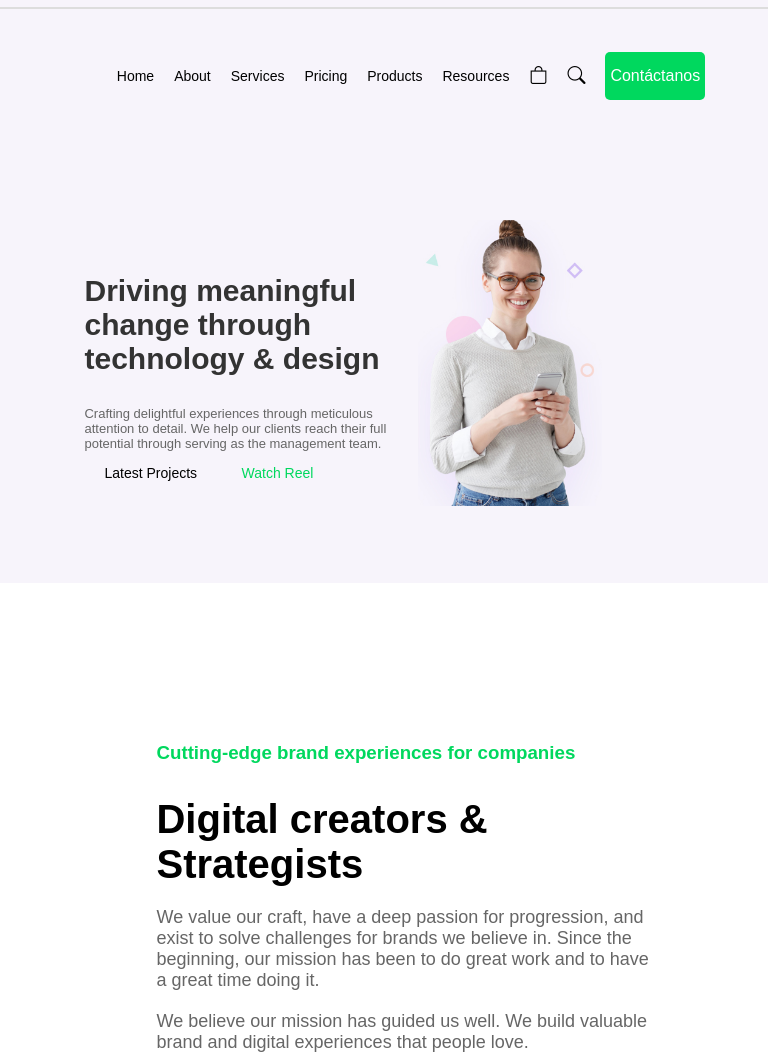
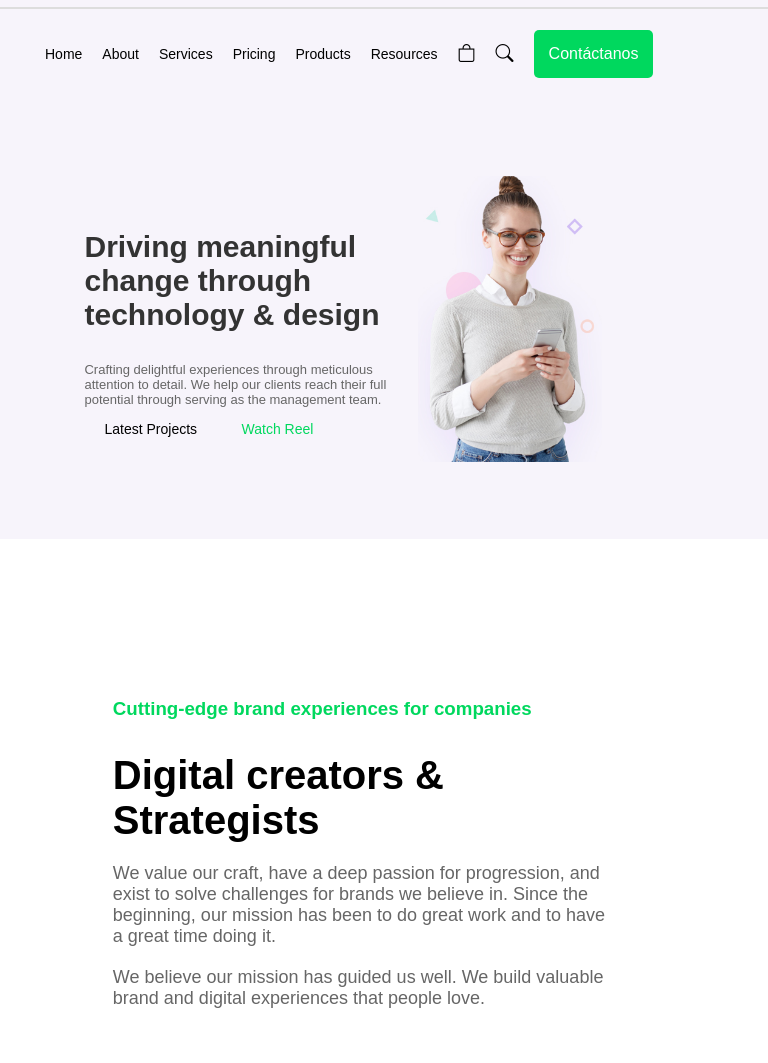
Before and after one commit to MrCobi/Dise-o, a plain HTML site: page index.html in a window 768 px wide. Shown: the part 34-1097 px from the top of the page. Drawn offline with nearby package versions, Linux system fonts and the light colour scheme.

Commit message:
casi terminado

```diff
--- a/styles.css
+++ b/styles.css
@@ -903,7 +903,7 @@ footer {
 
     .main-header {
       display: flex;
-      justify-content: center;
+      justify-content: space-around;
       align-items: center;
       background-color: #f7f4fb;
       padding: 20px 10px;
@@ -915,6 +915,7 @@ footer {
 
     .main-header .logo {
       visibility: hidden;
+      display: none;
     }
 
     nav {
@@ -1692,7 +1693,7 @@ footer {
 
     .main-header {
       display: flex;
-      justify-content: center;
+      justify-content: space-around;
       align-items: center;
       flex-direction: row;
       background-color: #f7f4fb;
@@ -1705,6 +1706,7 @@ footer {
 
     .main-header .logo {
       visibility: hidden;
+      display: none;
     }
 
     nav {
@@ -1746,7 +1748,7 @@ footer {
       background-color: #00d85e;
       color: white;
       text-decoration: none;
-      padding: 15px 5px;
+      padding: 15px 15px;
       border-radius: 5px;
       margin: auto;
       font-size: 16px;
@@ -1870,7 +1872,7 @@ footer {
       padding: 20px;
       background-color: #fff;
       max-width: 500px;
-      margin-left: 16%;
+      margin-left: 10%;
       margin-bottom: 2%;
     }
 
```
